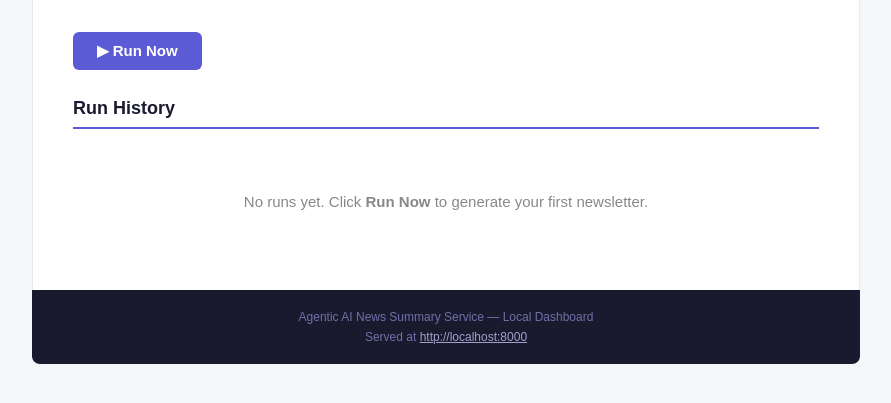
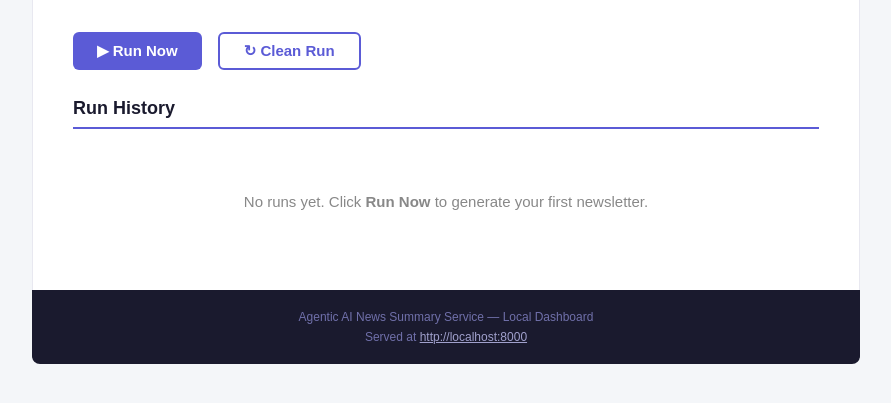
Before and after one commit to davidjriva/Agentic_AI_News_Summary_Service, a FastAPI app: page / in a window 1280 px wide. Shown: the part 151-554 px from the top of the page, without its empty margins (194-1085 px from the left). Run offline with FastAPI, Linux system fonts and the light colour scheme; data that the repository does not hold is empty.

Commit message:
feat: add clean run mode — clears last 12h of dedup history before pipeline
- run_pipeline() accepts clean=True to DELETE seen_articles WHERE seen_at >= now-12h
- POST /run?clean=true passes clean flag through to the pipeline
- Dashboard adds outlined "Clean Run" button with descriptive tooltips
- make run-clean uses new --clean flag (no external sqlite3 call needed)
- Test added for clean=true query parameter path

Co-Authored-By: Claude Sonnet 4.6 <noreply@anthropic.com>

```diff
--- a/src/server.py
+++ b/src/server.py
@@ -39,8 +39,11 @@ def dashboard(request: Request) -> HTMLResponse:
 
 
 @app.post("/run")
-def trigger_run() -> dict:
+def trigger_run(clean: bool = False) -> dict:
     """Start the pipeline in a background thread.
+
+    Args:
+        clean: If True, delete seen_articles from the past 12 hours before fetching.
 
     Returns:
         {"run_id": str} — the ID of the new run.
@@ -60,7 +63,7 @@ def trigger_run() -> dict:
     def _background():
         global _is_running
         try:
-            run_pipeline(run_id=run_id, dry_run=False)
+            run_pipeline(run_id=run_id, dry_run=False, clean=clean)
         finally:
             _is_running = False
 
--- a/templates/dashboard.html.jinja2
+++ b/templates/dashboard.html.jinja2
@@ -68,6 +68,25 @@
     }
     .btn-run:disabled {
       background-color: #9999cc;
+      cursor: not-allowed;
+    }
+    .btn-run-clean {
+      background-color: transparent;
+      color: #5b5bd6;
+      border: 2px solid #5b5bd6;
+      border-radius: 6px;
+      padding: 8px 24px;
+      font-size: 15px;
+      font-weight: 600;
+      cursor: pointer;
+      transition: background-color 0.15s, color 0.15s;
+    }
+    .btn-run-clean:hover {
+      background-color: #f0f0ff;
+    }
+    .btn-run-clean:disabled {
+      border-color: #9999cc;
+      color: #9999cc;
       cursor: not-allowed;
     }
     /* Running indicator */
@@ -233,9 +252,20 @@
           <button
             type="submit"
             class="btn-run"
-            {% if running %}disabled title="A run is already in progress"{% endif %}
+            title="Fetch new articles not seen before and send the newsletter"
+            {% if running %}disabled{% endif %}
           >
             &#9654; Run Now
+          </button>
+        </form>
+        <form method="POST" action="/run?clean=true" style="margin:0;">
+          <button
+            type="submit"
+            class="btn-run-clean"
+            title="Clears articles seen in the last 12 hours from the dedup cache, then runs the pipeline — use this if a recent run missed articles or you want a fresh fetch"
+            {% if running %}disabled{% endif %}
+          >
+            &#8635; Clean Run
           </button>
         </form>
         {% if running %}
```
Also changed, not shown: src/main.py (+17 -2 lines), tests/test_server.py (+19 -1 lines), 1 other file.
